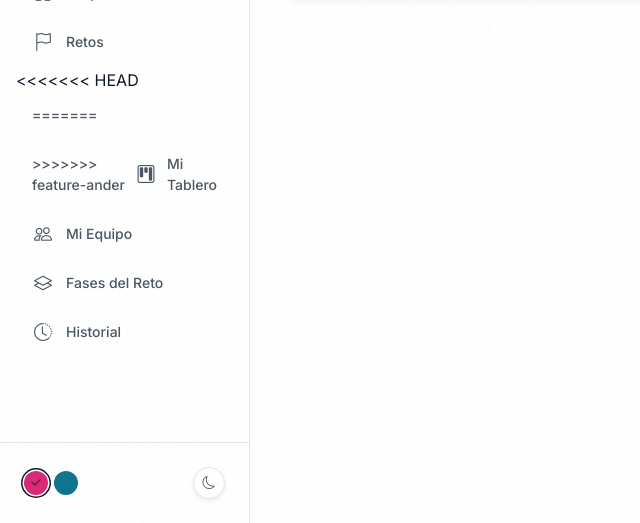
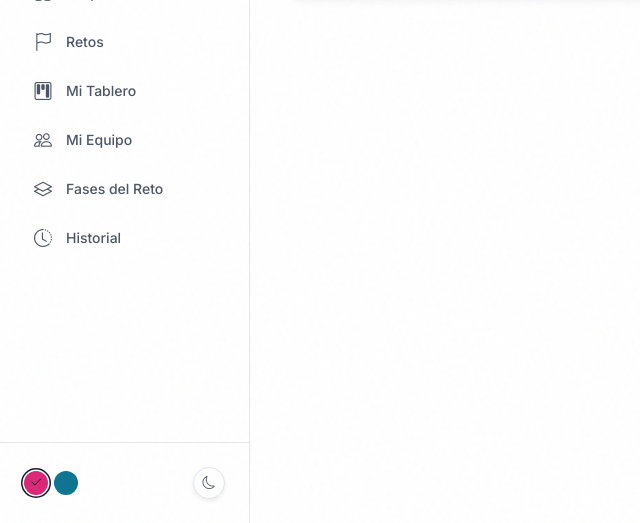
Before and after one commit to markelsantossantamaria-dotcom/Lauki, a Spring Boot app: page /admin/cursos in a window 1280 px wide. Shown: the part 277-800 px from the top of the page, without its empty margins (0-640 px from the left). Run offline with Spring Boot 4, Linux system fonts and the light colour scheme; a user stored in the database is signed in; data that the repository does not hold is empty; some of the project's set-up classes (security, data sources, template engines, error pages and the like) are left out, and stand-ins take their place; some libraries are stand-ins or nearby versions.

Commit message:
fix(UI): Correción de endpoint del menú del layout

```diff
--- a/src/main/resources/templates/layout.html
+++ b/src/main/resources/templates/layout.html
@@ -135,11 +135,9 @@
 
                 <!--/* BLOQUE 2: ESTUDIANTE (Rutas de TableroController.java) - Descomentar y condicionar con th:if cuando el rol sea ESTUDIANTE*/-->
                 <div id="menu-estudiante" sec:authorize="hasRole('ESTUDIANTE')">
-<<<<<<< HEAD
+
                     <a th:href="@{/tablero}" href="#" title="Mi Tablero" class="sidebar__link mb-1">
-=======
-                    <a th:href="@{/estudiante/tablero}" href="#" title="Mi Tablero" class="sidebar__link mb-1">
->>>>>>> feature-ander
+
                         <i class="bi bi-kanban"></i> <span>Mi Tablero</span>
                     </a>
                     <a th:href="@{/equipo}" href="#" title="Mi Equipo" class="sidebar__link mb-1">
```
